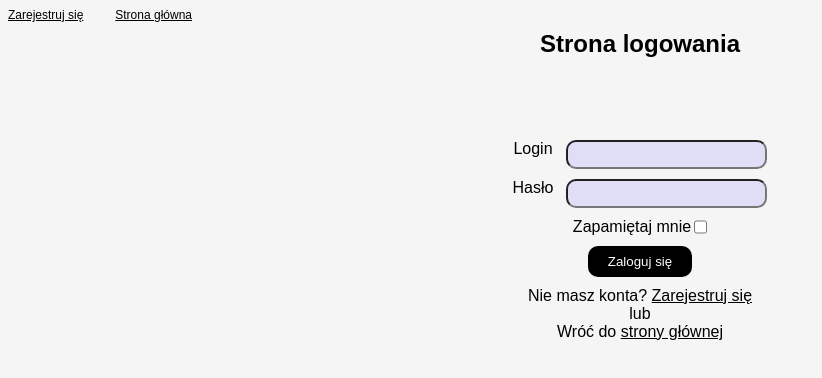
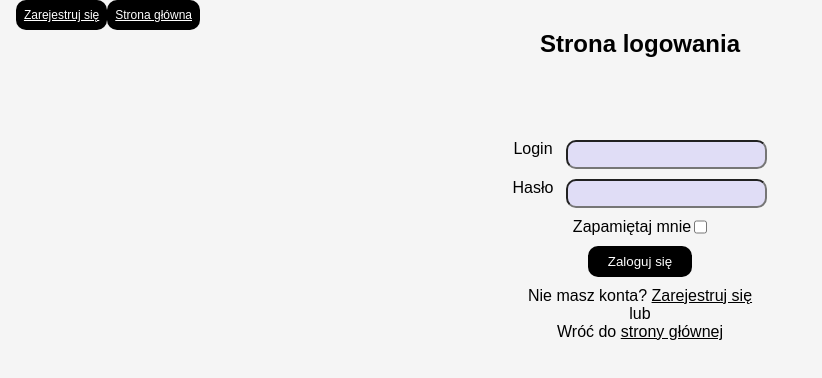
Before and after one commit to RadekPalka/react-i-am-sober, a React (Vite) app: page /login-page in a window 1280 px wide. Shown: the top 378 px of the page, without its empty margins (0-822 px from the left). Built offline with nearby package versions, Linux system fonts and the light colour scheme.

Commit message:
style: add props to StyledLi

```diff
--- a/src/components/AddictionCard.tsx
+++ b/src/components/AddictionCard.tsx
@@ -33,7 +33,7 @@ export const AddictionCard: React.FC<AddictionCardProps> = ({
 					</StyledLi>
 					<StyledLi $background='transparent' $color='white' $border='none'>
 						<StyledButton
-							$padding='6px'
+							$padding='0px'
 							$margin='10px 5px'
 							onClick={() => removeAddiction(id)}
 						>
--- a/src/components/HamburgerButton.ts
+++ b/src/components/HamburgerButton.ts
@@ -4,7 +4,7 @@ export const HamburgerButton = styled.button`
 	display: none;
 	font-size: 1.5rem;
 	color: #000;
-	position: fixed;
+	position: absolute;
 	top: 20px;
 	right: 20px;
 	border: none;
--- a/src/components/NavBar.tsx
+++ b/src/components/NavBar.tsx
@@ -5,6 +5,7 @@ import { StyledLi } from './StyledLi';
 import { StyledLink } from './StyledLink';
 import { LogoutButton } from './LogoutButton';
 import { Links } from '../types/Links';
+import {HamburgerButton} from './HamburgerButton'
 
 type Props = {
 	linksObj: Links;
@@ -12,7 +13,8 @@ type Props = {
 export const NavBar: React.FC<Props> = ({ linksObj }) => {
 	return (
 		<StyledNav>
-			<StyledUl>
+		<HamburgerButton/>
+			<StyledUl $justifyContent='end'>
 				{linksObj.elements.map((el) => {
 					if (el.type === 'link' && el.to) {
 						return (
--- a/src/components/StyledLi.ts
+++ b/src/components/StyledLi.ts
@@ -1,10 +1,14 @@
 import styled from 'styled-components';
+type Props = {
+	$backgrondColor? : string;
+	$color? : string;
+}
 
 export const StyledLi = styled.li`
 	display: block;
-
+	background-color: black;
 	padding: 8px;
-
+	color: white;
 	font-size: 12px;
 
 	border-radius: 10px;
--- a/src/components/StyledNav.ts
+++ b/src/components/StyledNav.ts
@@ -1,6 +1,8 @@
 import styled from 'styled-components';
-
-export const StyledNav = styled.nav`
+type Props={
+ $jusifyContent?: 'end'
+}
+export const StyledNav = styled.nav<Props>`
 	top: 50px;
 
 	right: 0;
--- a/src/index.css
+++ b/src/index.css
@@ -1,6 +1,7 @@
 * {
 	padding: 0;
 	margin: 0;
+	box-sizing: border-box;
 }
 body {
 	background-color: #f5f5f5;
```
